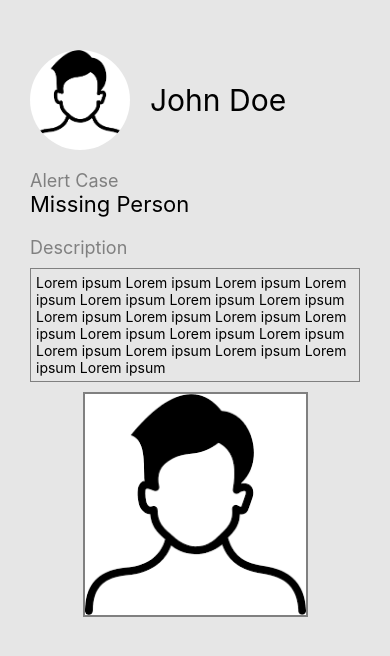
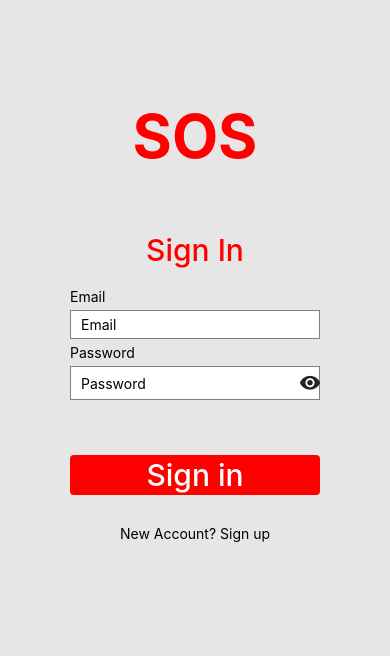
Before and after one commit to JeanPaul-AbiZeid/SOS, a React Native app in the folder SOS-ReactNative/: screen / in a window 390 px wide. Shown: the top 656 px of the page. Built offline with nearby package versions, Linux system fonts and the light colour scheme.

Commit message:
frontend: adding labels to the input fields in the log in page

```diff
--- a/SOS-ReactNative/App.js
+++ b/SOS-ReactNative/App.js
@@ -7,6 +7,6 @@ import Alert from './components/AlertPage/Alert';
 
 export default function App() {
   return (
-    <Alert/>
+    <LogIn/>
   );
 }
--- a/SOS-ReactNative/components/Login/Login.js
+++ b/SOS-ReactNative/components/Login/Login.js
@@ -13,15 +13,23 @@ export default function LogIn() {
     <ScrollView contentContainerStyle={styles.container}>
       <Text style={styles.title}>SOS</Text>
       <Text style={styles.head}>Sign In</Text>
+
+      <View>
+        <Text>Email</Text>
         <TextInput
         placeholder='Email'
         style={styles.input}
         onChangeText={newText => setEmail(newText)}/>
+      </View>
+
+      <View>
+        <Text>Password</Text>
         <View style={[styles.input, styles.password]}><TextInput
         placeholder='Password'
         secureTextEntry={passwordVisibility}
         onChangeText={newText => setPassword(newText)}/>
         <Pressable onPress={handlePasswordVisibility}><MaterialCommunityIcons name={rightIcon} size={22} color="#232323" /></Pressable></View>
+      </View>
 
       <Pressable style={styles.button}>
         <Text style={styles.btnText}>Sign in</Text>
--- a/SOS-ReactNative/components/Login/styles.js
+++ b/SOS-ReactNative/components/Login/styles.js
@@ -22,7 +22,8 @@ const styles = StyleSheet.create({
     },
     input: {
       backgroundColor: 'white',
-      marginTop: 10,
+      marginTop: 5,
+      marginBottom: 5,
       borderWidth: 1,
       padding: 5,
       paddingLeft: 10,
```
Lines whose indentation alone changed are shown as unchanged.
